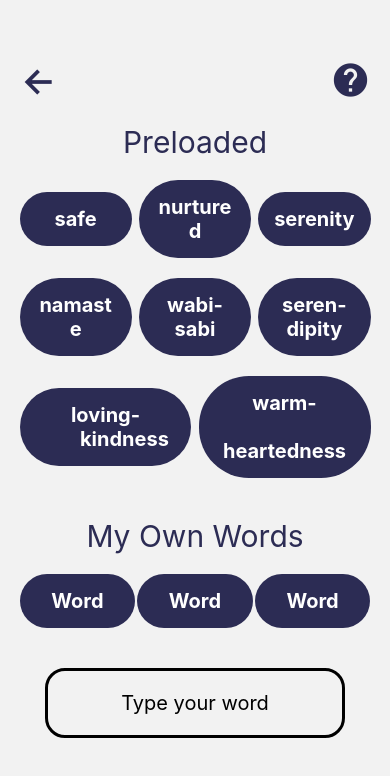
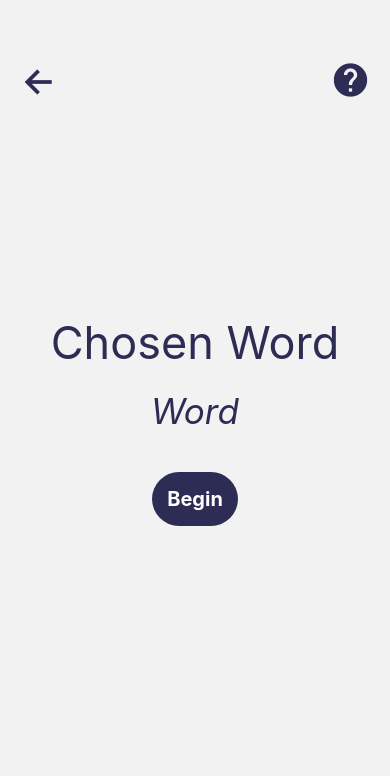
Before and after one commit to farisdurrani/meditation-app, a React Native app: screen /Begin in a window 390 px wide. Shown: the top 776 px of the page. Built offline with nearby package versions, Linux system fonts and the light colour scheme.

Commit message:
chosenword

```diff
--- a/navigation/index.js
+++ b/navigation/index.js
@@ -8,6 +8,7 @@ import {
   CurrentScore,
   Timer,
   ChooseWordPage,
+  Begin,
 } from "../screens";
 
 const Stack = createNativeStackNavigator();
@@ -16,6 +17,11 @@ const Navigation = () => {
   return (
     <NavigationContainer>
       <Stack.Navigator>
+        <Stack.Screen
+          options={{ headerShown: false }}
+          name="Begin"
+          component={Begin}
+        />
         <Stack.Screen
           options={{ headerShown: false }}
           name="ChooseWordPage"
--- /dev/null
+++ b/screens/focused_screens/Begin.js
@@ -0,0 +1,33 @@
+import { StyleSheet, Text, View, Dimensions } from "react-native";
+import React from "react";
+import { HeaderButtons, MButton, MText } from "../../components";
+import { COLORS } from "../../constants";
+
+const Begin = ({ navigation, route }) => {
+  const { chosenWord } = route;
+  return (
+    <View style={{ alignItems: "center" }}>
+      <HeaderButtons navigation={navigation} />
+      <View style={{ marginTop: Dimensions.get("window").height * 0.25 }} />
+      <Text style={{ color: COLORS.primary_blue, fontSize: 45 }}>
+        Chosen Word
+      </Text>
+      <View style={{ marginVertical: 10 }} />
+      <Text
+        style={{
+          color: COLORS.primary_blue,
+          fontSize: 35,
+          fontStyle: "italic",
+        }}
+      >
+        {chosenWord ? chosenWord : "Word"}
+      </Text>
+      <View style={{ marginVertical: 20 }} />
+      <MButton text="Begin" />
+    </View>
+  );
+};
+
+export default Begin;
+
+const styles = StyleSheet.create({});
--- a/screens/focused_screens/ChooseWordPage.js
+++ b/screens/focused_screens/ChooseWordPage.js
@@ -2,10 +2,8 @@ import {
   StyleSheet,
   Text,
   View,
-  Dimensions,
   TextInput,
   KeyboardAvoidingView,
-  ScrollView,
 } from "react-native";
 import React from "react";
 import { HeaderButtons, MButton } from "../../components";
--- a/screens/index.js
+++ b/screens/index.js
@@ -8,3 +8,4 @@ export { default as Timer } from "./beginning_screens/Timer";
 
 // focused_screens
 export { default as ChooseWordPage } from "./focused_screens/ChooseWordPage";
+export { default as Begin } from "./focused_screens/Begin";
```
